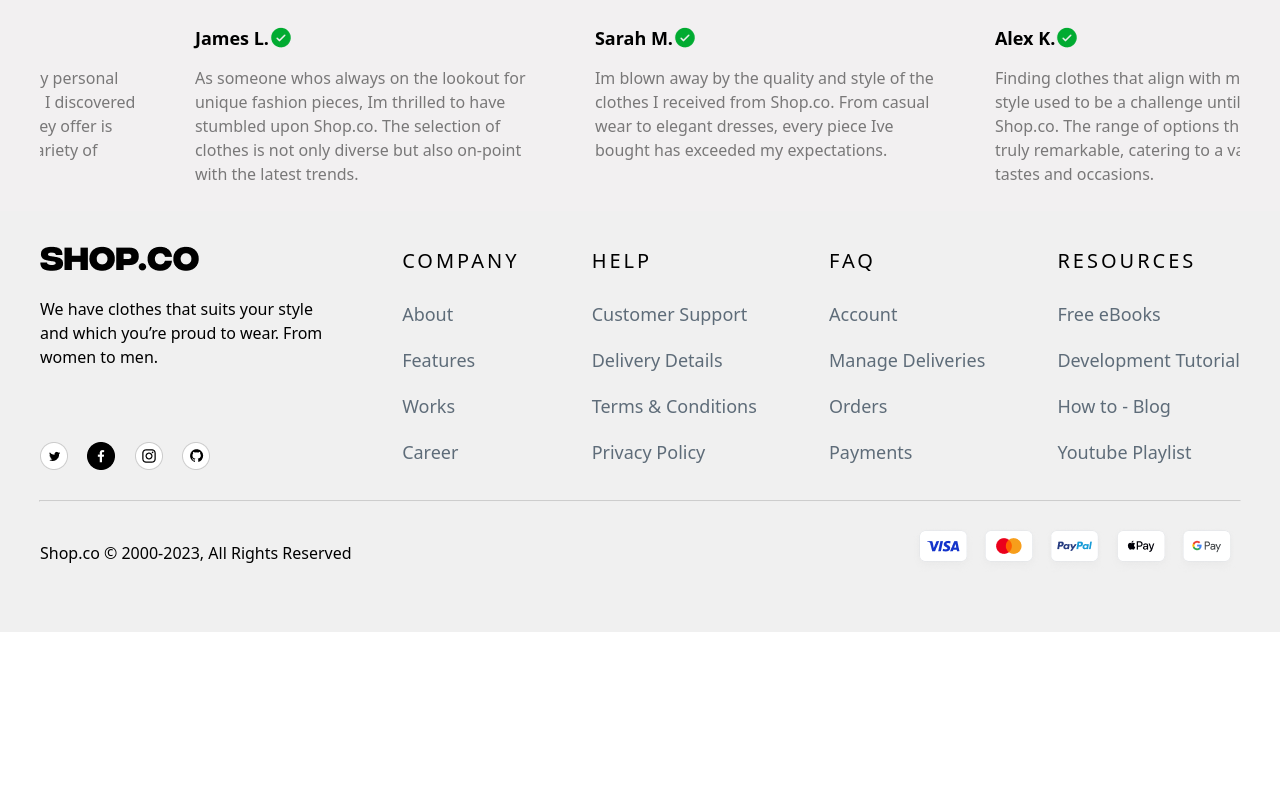
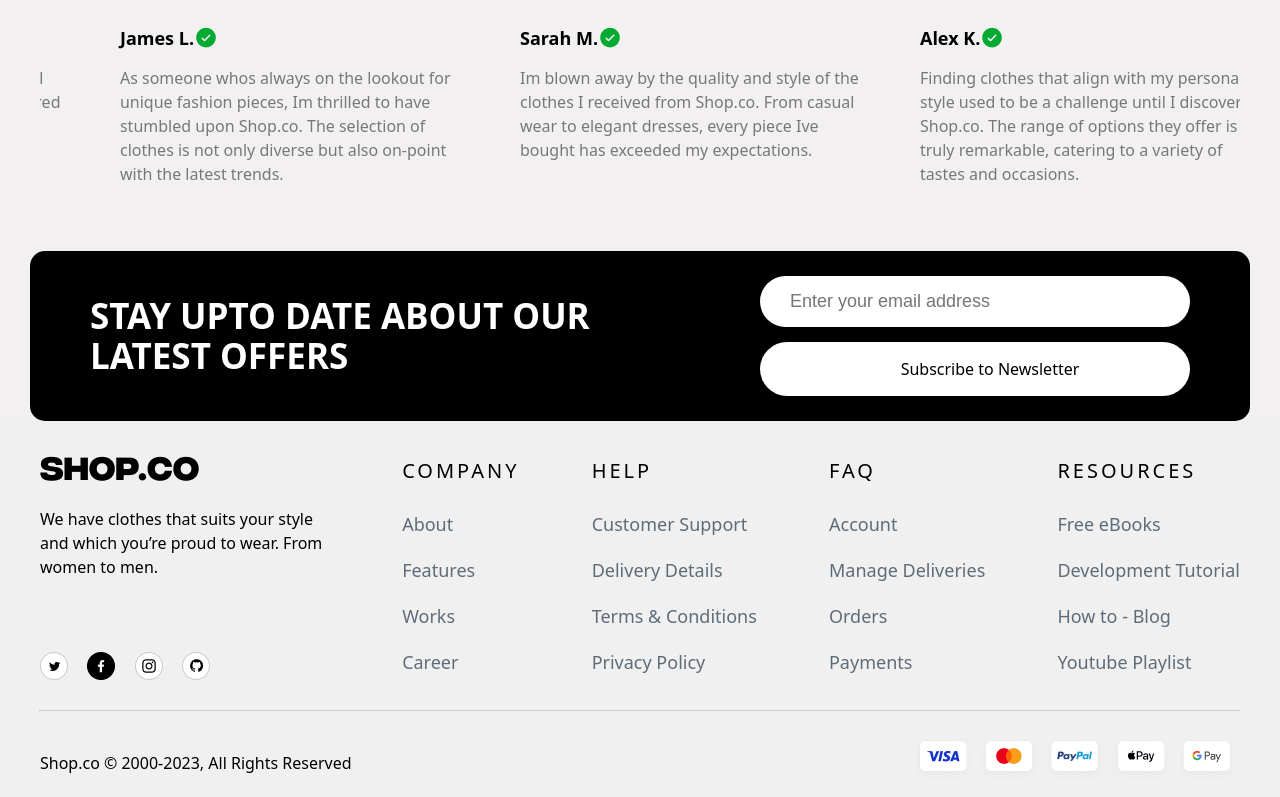
Before and after one commit to web-konstanta/online-store-frontend, a React (Vite) app: page / in a window 1280 px wide. Shown: the part 3038-3835 px from the top of the page. Before the commit the page ends 3670 px from the top, so only its background shows below. Built offline with nearby package versions, Linux system fonts and the light colour scheme.

Commit message:
Create template form for email news letter

```diff
--- /dev/null
+++ b/src/components/Main/EmailNewsLetter/EmailNewsLetter.module.css
@@ -0,0 +1,62 @@
+.news__letter {
+	max-width: 1100px;
+	margin: auto;
+	background-color: #000000;
+	border-radius: 15px;
+	display: flex;
+	flex-wrap: wrap;
+	justify-content: space-between;
+	align-items: center;
+	padding: 25px 60px;
+}
+
+.news__letterContent {
+	margin: 40px 10px 0 10px;
+}
+
+.news__letterText {
+	color: #ffffff;
+	font-weight: 900;
+	font-size: 35px;
+	max-width: 500px;
+	line-height: 40px;
+}
+
+.news__letterInput {
+	padding: 15px 0 15px 30px;
+	width: 400px;
+	border-radius: 40px;
+	border: none;
+	background-color: #ffffff;
+	color: #343333;
+	font-size: 18px;
+}
+
+.news__letterBtn {
+	width: 100%;
+	padding: 15px 0 15px 30px;
+	background-color: #ffffff;
+	color: #000000;
+	margin-top: 15px;
+	border-radius: 40px;
+}
+
+@media(max-width: 1089px) {
+	.news__letter {
+		justify-content: center;
+	}
+
+	.news__letterForm {
+		margin-top: 25px;
+	}
+}
+
+@media(max-width: 490px) {
+	.news__letterText {
+		font-size: 30px;
+	}
+
+	.news__letterInput {
+		width: 300px;
+	}
+}
--- /dev/null
+++ b/src/components/Main/EmailNewsLetter/EmailNewsLetter.tsx
@@ -0,0 +1,27 @@
+import classes from './EmailNewsLetter.module.css'
+
+const EmailNewsLetter = () => {
+    return (
+        <div className={classes.news__letterContent}>
+            <div className={classes.news__letter}>
+                <div className={classes.news__letterText}>
+                    STAY UPTO DATE ABOUT OUR LATEST OFFERS
+                </div>
+                <form className={classes.news__letterForm}>
+                    <div>
+                        <input
+                            className={classes.news__letterInput}
+                            type="email"
+                            placeholder="Enter your email address"
+                        />
+                    </div>
+                    <button type="button" className={classes.news__letterBtn}>
+                        Subscribe to Newsletter
+                    </button>
+                </form>
+            </div>
+        </div>
+    )
+}
+
+export default EmailNewsLetter
--- a/src/components/Main/Main.tsx
+++ b/src/components/Main/Main.tsx
@@ -6,13 +6,44 @@ import classes from './Main.module.css'
 import ProductList from './Product/List/ProductList'
 import Catalog from './Catalog/Catalog'
 import ReviewList from './Review/List/ReviewList'
+import EmailNewsLetter from './EmailNewsLetter/EmailNewsLetter'
 
 const Main = () => {
     const [products, setProducts] = useState<Product[]>([
-        { id: 1, name: 'T-shirt with Tape Detaild', description: '...', image: '/images/static/tshirt-black.png', newPrice: 120, rating: 4.5 },
-        { id: 2, name: 'Skinny Fit Jeans', description: '...', image: '/images/static/jeans.png', newPrice: 240, oldPrice: 260, rating: 3.5 },
-        { id: 3, name: 'Checkered Shirt', description: '...', image: '/images/static/checkered-shirt.png', newPrice: 180, rating: 4.5 },
-        { id: 4, name: 'Sleeve striped T-shirt', description: '...', image: '/images/static/sleeve-shirt.png', newPrice: 130, oldPrice: 160, rating: 4.5 },
+        {
+            id: 1,
+            name: 'T-shirt with Tape Detaild',
+            description: '...',
+            image: '/images/static/tshirt-black.png',
+            newPrice: 120,
+            rating: 4.5,
+        },
+        {
+            id: 2,
+            name: 'Skinny Fit Jeans',
+            description: '...',
+            image: '/images/static/jeans.png',
+            newPrice: 240,
+            oldPrice: 260,
+            rating: 3.5,
+        },
+        {
+            id: 3,
+            name: 'Checkered Shirt',
+            description: '...',
+            image: '/images/static/checkered-shirt.png',
+            newPrice: 180,
+            rating: 4.5,
+        },
+        {
+            id: 4,
+            name: 'Sleeve striped T-shirt',
+            description: '...',
+            image: '/images/static/sleeve-shirt.png',
+            newPrice: 130,
+            oldPrice: 160,
+            rating: 4.5,
+        },
     ])
 
     const getAllProducts = () => {
@@ -38,6 +69,7 @@ const Main = () => {
             />
             <Catalog />
             <ReviewList />
+            <EmailNewsLetter />
         </div>
     )
 }
```
